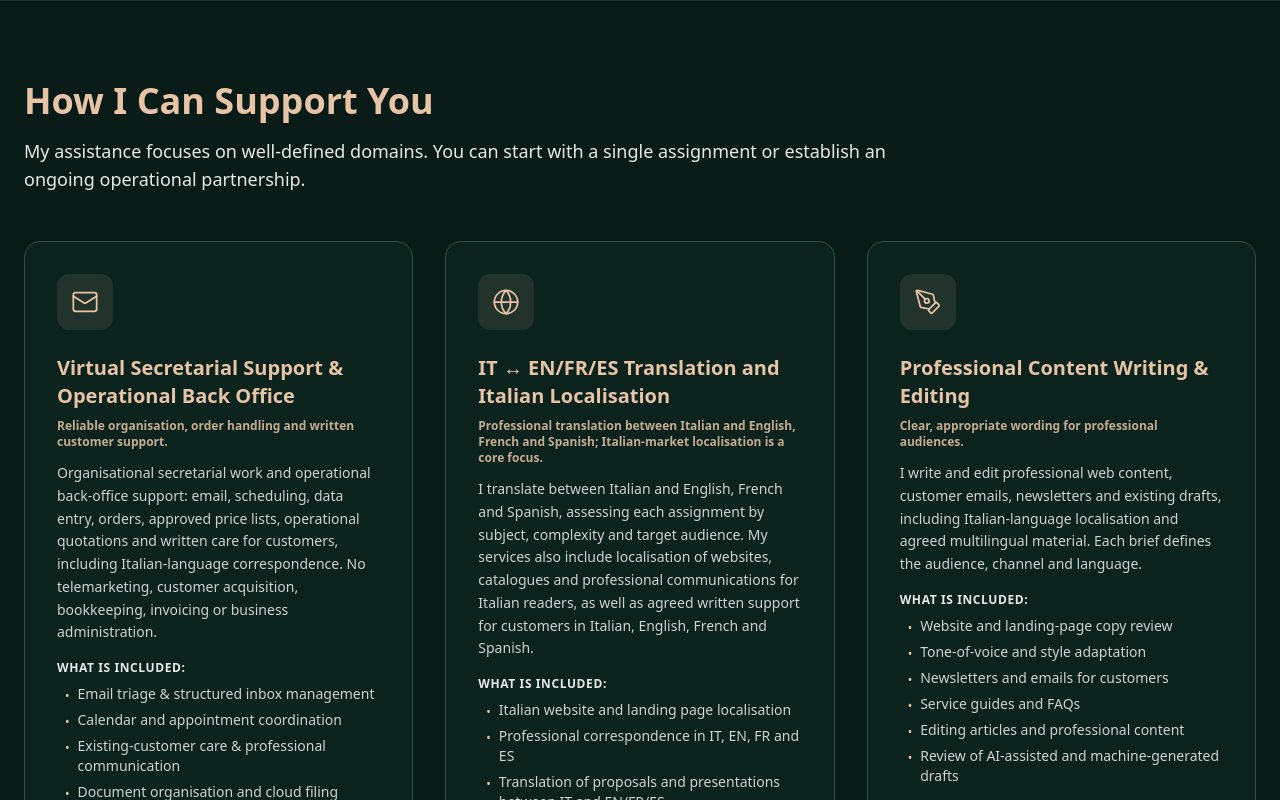
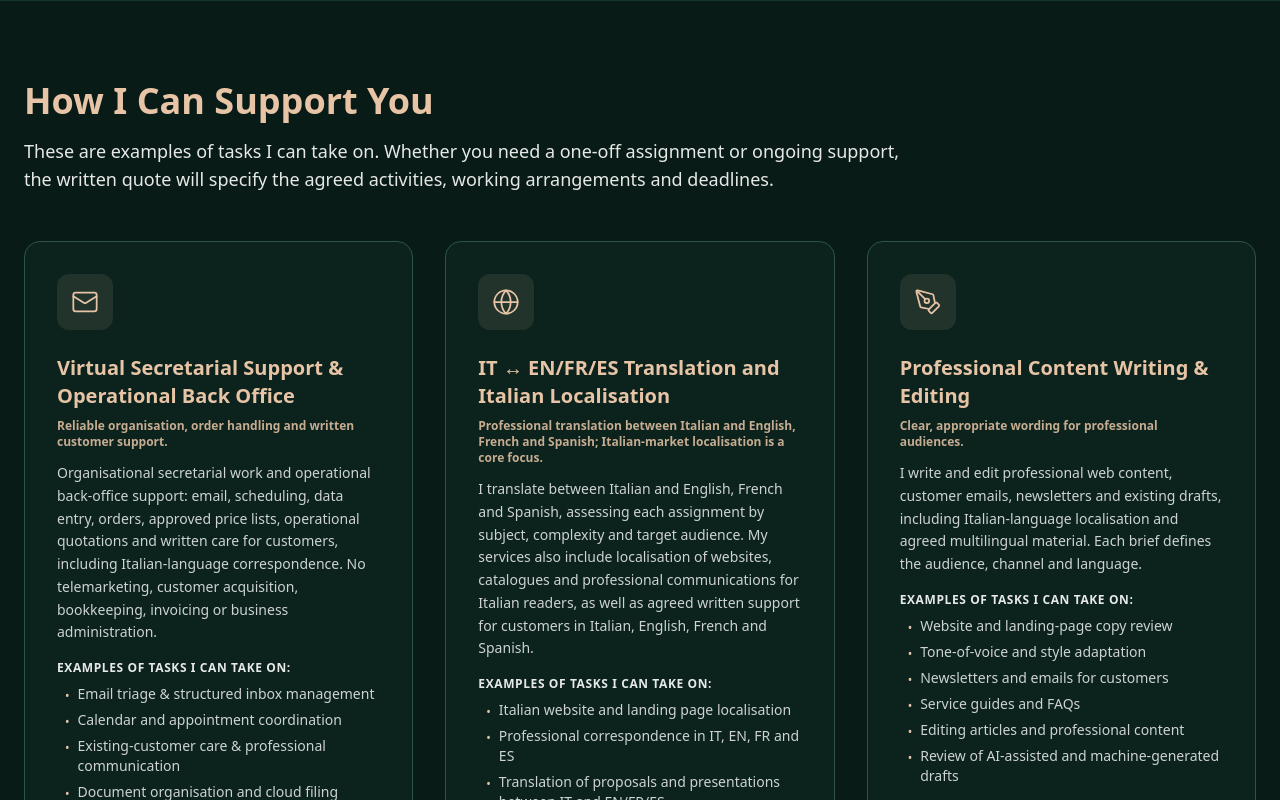
Before and after one commit to noemitomassetti/noemitomassetti-it, a React (Vite) app: page / in a window 1280 px wide. Shown: the part 3720-4520 px from the top of the page. Built offline with nearby package versions, Linux system fonts and the light colour scheme; no server answers; the HTML template or start-up script is replaced by a standard one.

Commit message:
Clarify possible activities and sample deliverables, not automatically included services

```diff
--- a/src/pages/Index.tsx
+++ b/src/pages/Index.tsx
@@ -935,8 +935,8 @@ export default function IndexPage() {
           </h2>
           <p className="text-base md:text-lg text-foreground/90 leading-relaxed">
             {lang === "it"
-              ? "Il mio supporto si concentra su alcune aree precise. Puoi affidarmi una singola attività oppure costruire nel tempo una collaborazione più ampia."
-              : lang === "fr" ? "Mon accompagnement porte sur des tâches bien définies. Vous pouvez commencer par une mission ponctuelle ou mettre en place une collaboration suivie." : lang === "es" ? "Mi apoyo se centra en tareas concretas. Puedes empezar por un encargo puntual o establecer una colaboración continuada." : "My assistance focuses on well-defined domains. You can start with a single assignment or establish an ongoing operational partnership."}
+              ? "Ti presento alcune attività che posso svolgere. Puoi richiedere un intervento specifico o una collaborazione continuativa: contenuti, modalità e tempi vengono definiti insieme nel preventivo."
+              : lang === "fr" ? "Voici des exemples de tâches que je peux prendre en charge. Une mission ponctuelle ou une collaboration suivie est définie avec vous dans un devis précisant les prestations, les modalités et les délais." : lang === "es" ? "Estos son ejemplos de tareas que puedo realizar. Tanto en encargos puntuales como en colaboraciones continuadas, el presupuesto define las actividades, las condiciones y los plazos acordados." : "These are examples of tasks I can take on. Whether you need a one-off assignment or ongoing support, the written quote will specify the agreed activities, working arrangements and deadlines."}
           </p>
         </div>
 
@@ -963,12 +963,12 @@ export default function IndexPage() {
                 <div className="space-y-2 text-foreground/80 text-sm leading-relaxed mb-6 flex-grow">
                   <p className="font-semibold text-foreground/90 text-xs uppercase tracking-wider">
                     {lang === "it"
-                      ? "Cosa include:"
+                      ? "Esempi di attività possibili:"
                       : lang === "fr"
-                      ? "Exemples d'interventions :"
+                      ? "Exemples de tâches possibles :"
                       : lang === "es"
-                      ? "Qué incluye:"
-                      : "What is included:"}
+                      ? "Ejemplos de tareas posibles:"
+                      : "Examples of tasks I can take on:"}
                   </p>
                   <ul className="space-y-1.5 pl-2">
                     {svc.items.map((b, idx) => (
```
